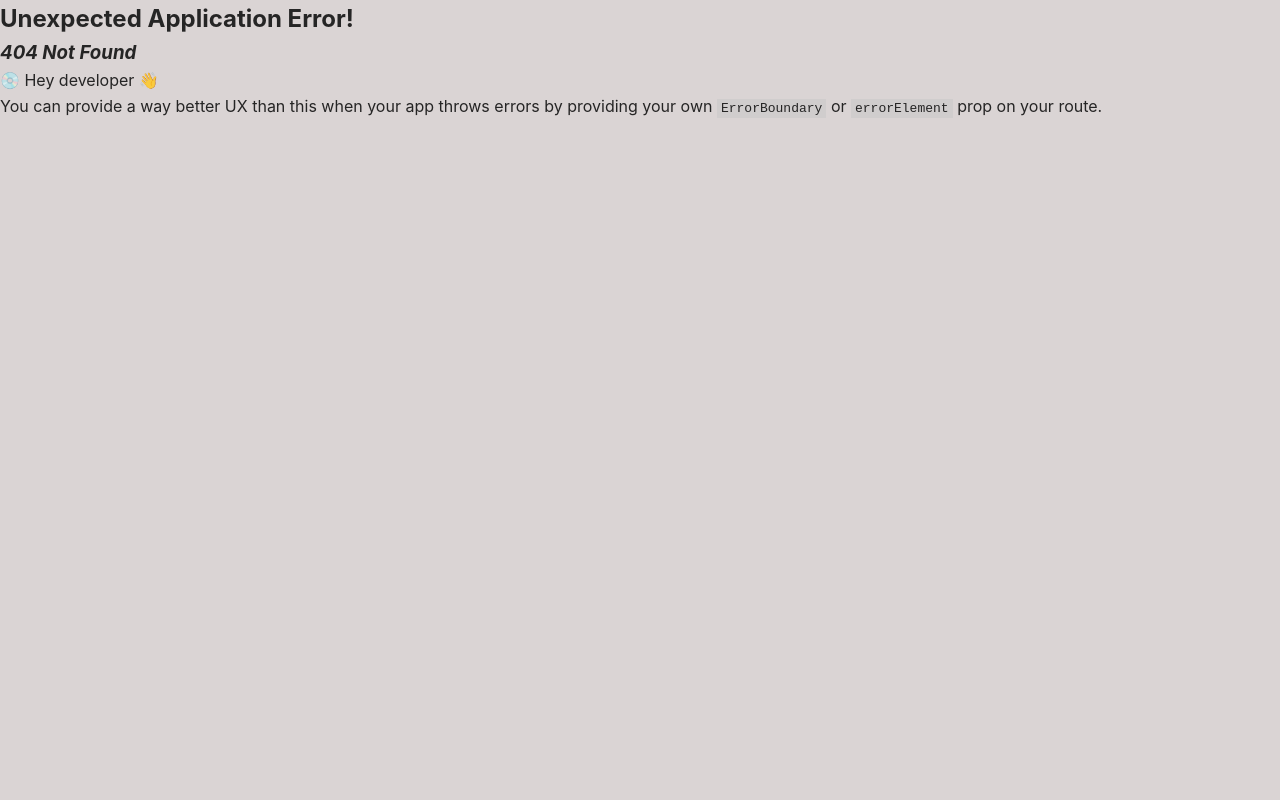
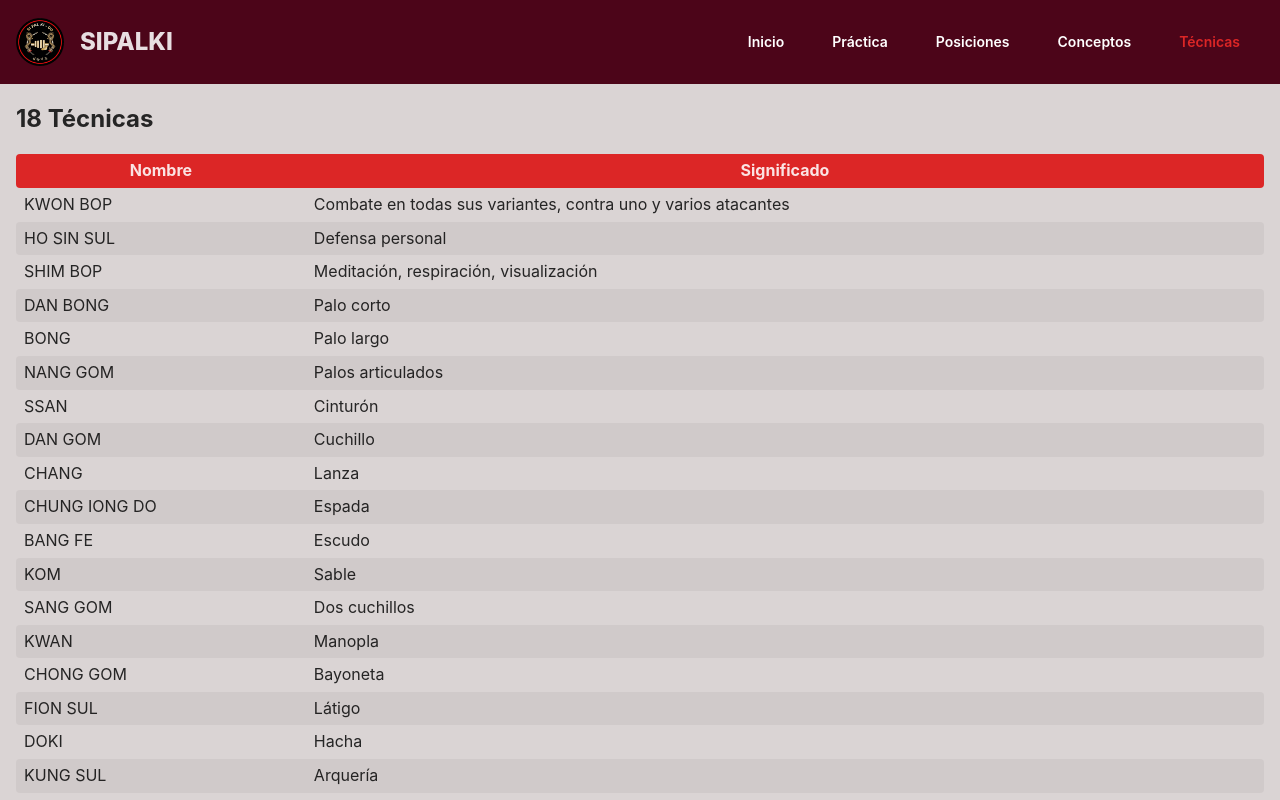
Before and after one commit to kutiny/sipalki-web, a React (Vite) app: page /v/tecnicas in a window 1280 px wide. Before the commit this address had no page. Built offline with nearby package versions, Linux system fonts and the light colour scheme.

Commit message:
feat: add techniques view

```diff
--- a/src/components/header/header.jsx
+++ b/src/components/header/header.jsx
@@ -51,6 +51,10 @@ export function Header() {
                         to="/v/conceptos"
 						onClick={onNavigate}
                         className='btn btn--ghost'>Conceptos</NavLink>
+                    <NavLink
+                        to="/v/tecnicas"
+						onClick={onNavigate}
+                        className='btn btn--ghost'>Técnicas</NavLink>
                 </nav>
             </div>
         </div>
--- a/src/routes.jsx
+++ b/src/routes.jsx
@@ -1,11 +1,12 @@
 import { createBrowserRouter } from "react-router-dom";
 import { Suspense, lazy } from "react";
-import { ConceptsView } from "./views/concepts/concepts";
 
 const PracticaPositionsView = lazy(() => import('./views/practica-positions/practica-positions'));
 const PositionsView = lazy(() => import('./views/positions/positions'));
 const HomeView = lazy(() => import('./views/home-view/home-view'));
 const Home = lazy(() => import('./views/home/home'));
+const ConceptsView = lazy(() => import('./views/concepts/concepts'));
+const TechniquesView = lazy(() => import('./views/techniques/techniques'));
 
 const routes = [
     {
@@ -49,6 +50,10 @@ const routes = [
             {
                 path: "v/conceptos",
                 element: (<ConceptsView />),
+            },
+            {
+                path: "v/tecnicas",
+                element: (<TechniquesView />),
             }
         ],
     }
--- a/src/views/concepts/concepts.jsx
+++ b/src/views/concepts/concepts.jsx
@@ -3,7 +3,7 @@ import { conceptList } from './concepts-list';
 import './concepts.scss';
 import { useLocation } from 'react-router-dom';
 
-export function ConceptsView() {
+export default function ConceptsView() {
     const location = useLocation();
 
     useEffect(() => {
--- /dev/null
+++ b/src/views/techniques/techniques-list.js
@@ -0,0 +1,20 @@
+export const techiniques = [
+    { name: 'KWON BOP', meaning: 'Combate en todas sus variantes, contra uno y varios atacantes' },
+    { name: 'HO SIN SUL', meaning: 'Defensa personal' },
+    { name: 'SHIM BOP', meaning: 'Meditación, respiración, visualización' },
+    { name: 'DAN BONG', meaning: 'Palo corto' },
+    { name: 'BONG', meaning: 'Palo largo' },
+    { name: 'NANG GOM', meaning: 'Palos articulados' },
+    { name: 'SSAN', meaning: 'Cinturón' },
+    { name: 'DAN GOM', meaning: 'Cuchillo' },
+    { name: 'CHANG', meaning: 'Lanza' },
+    { name: 'CHUNG IONG DO', meaning: 'Espada' },
+    { name: 'BANG FE', meaning: 'Escudo' },
+    { name: 'KOM', meaning: 'Sable' },
+    { name: 'SANG GOM', meaning: 'Dos cuchillos' },
+    { name: 'KWAN', meaning: 'Manopla' },
+    { name: 'CHONG GOM', meaning: 'Bayoneta' },
+    { name: 'FION SUL', meaning: 'Látigo' },
+    { name: 'DOKI', meaning: 'Hacha' },
+    { name: 'KUNG SUL', meaning: 'Arquería' },
+];
--- /dev/null
+++ b/src/views/techniques/techniques.jsx
@@ -0,0 +1,27 @@
+import { techiniques } from "./techniques-list"
+import './techniques.scss';
+
+export default function TechniquesView() {
+    return (
+        <div className='techniques-view'>
+            <h2 className='concept__title'>18 Técnicas</h2>
+
+            <table className='concepts-table table'>
+                <thead>
+                    <tr className='table__headrow'>
+                        <th>Nombre</th>
+                        <th>Significado</th>
+                    </tr>
+                </thead>
+                <tbody className='table__body'>
+                    {techiniques.map((concept) => (
+                        <tr key={concept.name}>
+                            <td>{concept.name}</td>
+                            <td>{concept.meaning}</td>
+                        </tr>
+                    ))}
+                </tbody>
+            </table>
+        </div>
+    )
+}
--- /dev/null
+++ b/src/views/techniques/techniques.scss
@@ -0,0 +1,3 @@
+.techniques-view {
+  margin: 1rem;
+}
```
